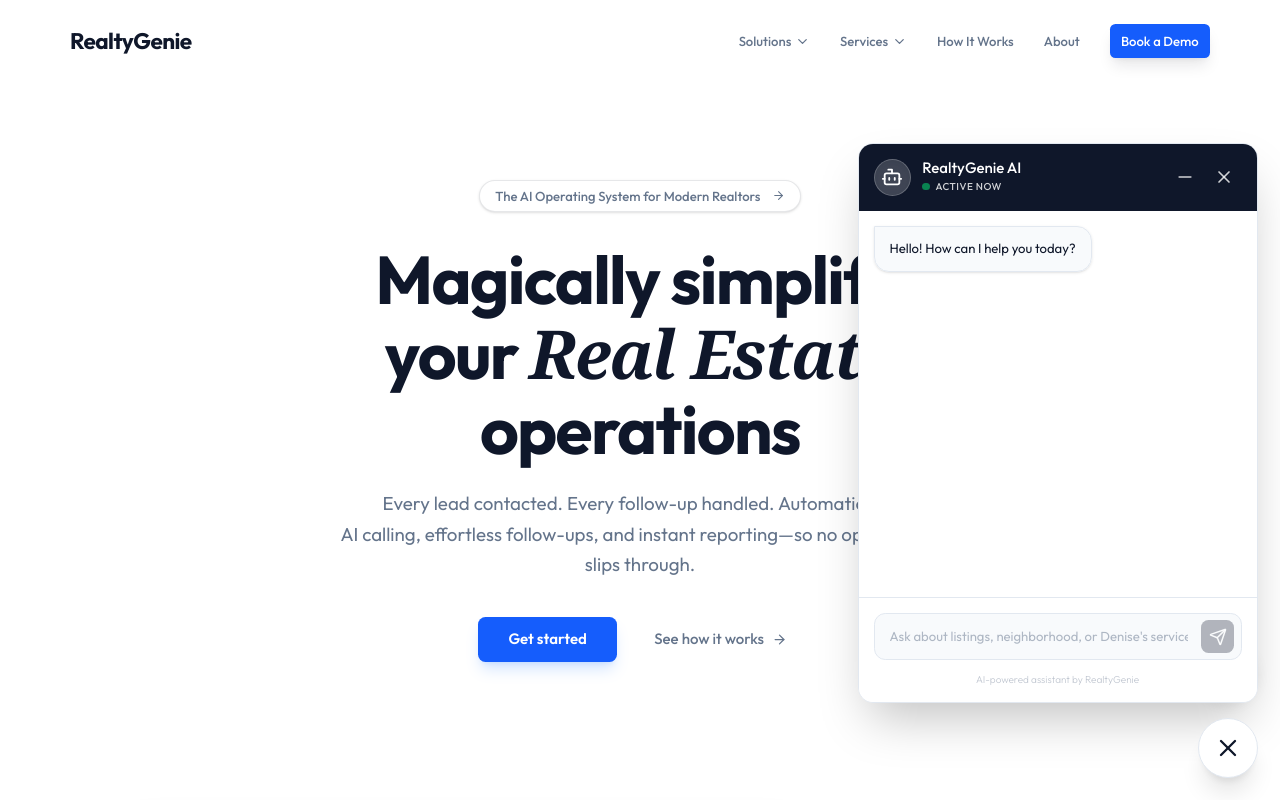
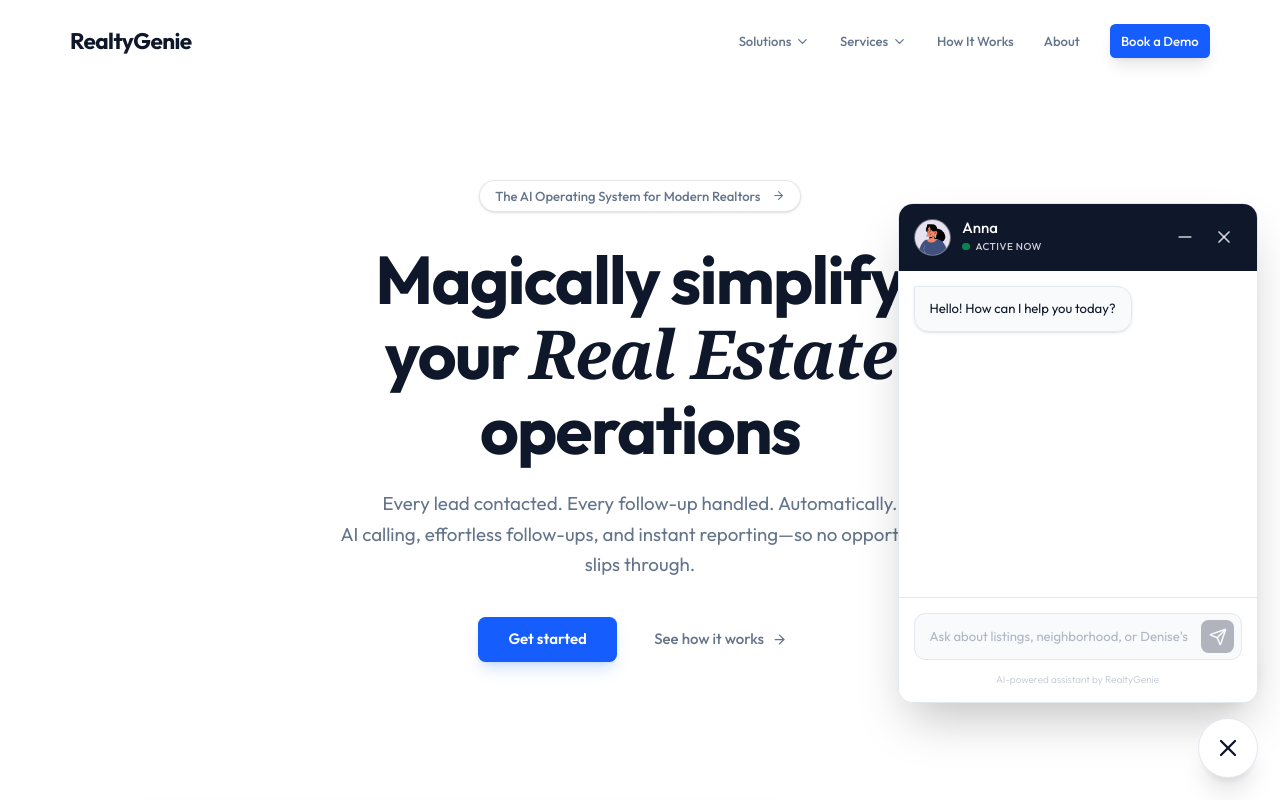
Before and after one commit to Realty-Genie/realty-genie-new, a Next.js app: page / in a window 1280 px wide. Both pictures are taken after a click on the button 1227 px from the left and 747 px from the top of the page. Shown: the top 800 px of the page. Built offline with nearby package versions, Linux system fonts and the light colour scheme.

Commit message:
code: add image and name of chatbot

```diff
--- a/components/ui/Chatbot.tsx
+++ b/components/ui/Chatbot.tsx
@@ -87,8 +87,8 @@
             animate={{ opacity: 1, y: 0, scale: 1 }}
             exit={{ opacity: 0, y: 20, scale: 0.95, transformOrigin: "bottom right" }}
             transition={{ type: "spring", damping: 25, stiffness: 200 }}
-            className="mb-4 w-[90vw] sm:w-[400px] bg-card border border-border rounded-2xl shadow-2xl overflow-hidden flex flex-col pointer-events-auto"
-            style={{ height: "min(600px, 70vh)" }}
+            className="mb-4 w-[90vw] sm:w-[360px] bg-card border border-border rounded-2xl shadow-2xl overflow-hidden flex flex-col pointer-events-auto"
+            style={{ height: "min(500px, 65vh)" }}
           >
             {/* Header */}
             <div className="p-4 bg-primary flex justify-between items-center relative overflow-hidden">
@@ -98,11 +98,11 @@
               </div>
 
               <div className="flex items-center gap-3 relative z-10">
-                <div className="w-10 h-10 rounded-full bg-white/20 backdrop-blur-md flex items-center justify-center border border-white/20 shadow-inner">
-                  <Bot size={22} className="text-primary-foreground" />
+                <div className="w-10 h-10 rounded-full bg-white/20 backdrop-blur-md flex items-center justify-center border border-white/20 shadow-inner overflow-hidden">
+                  <img src="/anna-avatar.png" alt="Anna" className="w-full h-full object-cover" />
                 </div>
                 <div>
-                  <h3 className="text-primary-foreground font-medium  leading-none">RealtyGenie AI</h3>
+                  <h3 className="text-primary-foreground font-medium  leading-none">Anna</h3>
                   <div className="flex items-center gap-1.5 mt-1">
                     <span className="w-2 h-2 rounded-full bg-green-400 animate-pulse" />
                     <span className="text-primary-foreground/80 text-[10px] uppercase tracking-wider font-medium">Active Now</span>
```
Also changed, not shown: public/anna-avatar.png (added).
